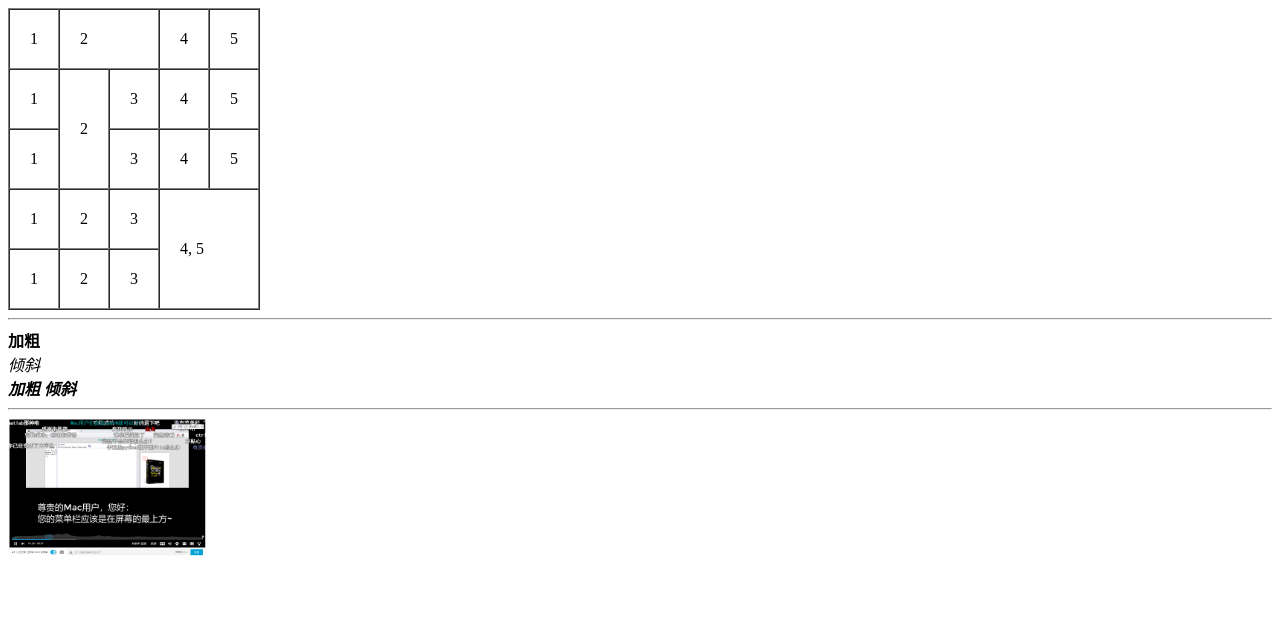
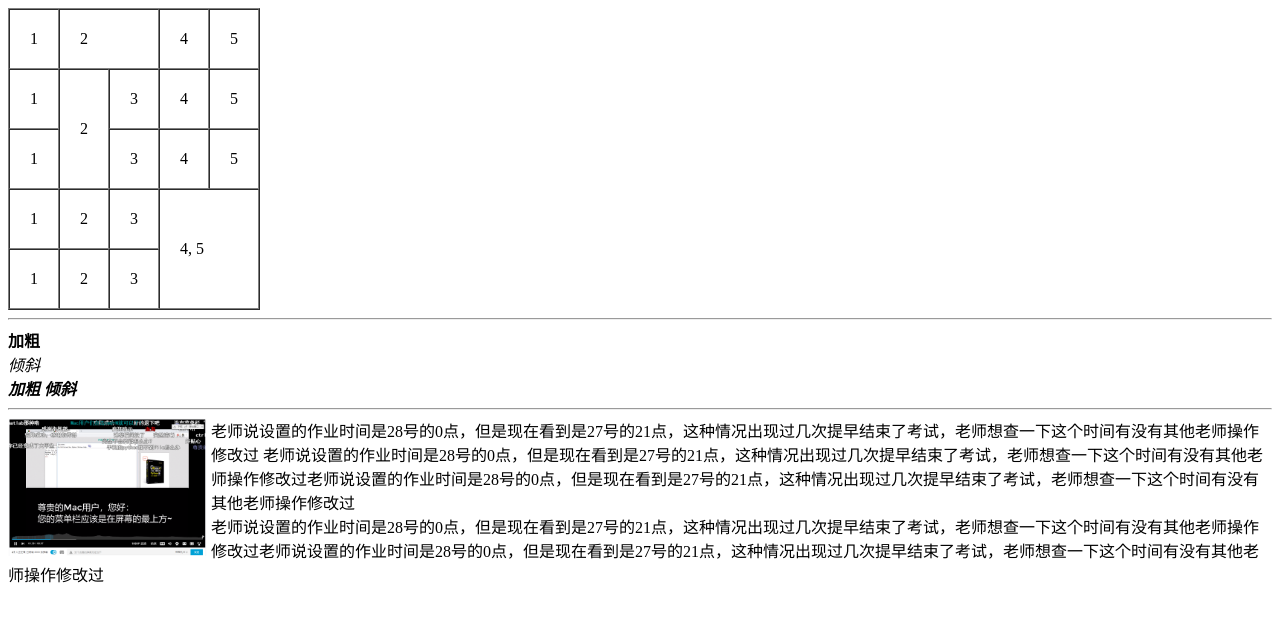
Before and after one commit to xyhnnx/egg-example-xyh, a website: page other/html-demo/index.html in a window 1280 px wide. Drawn offline with Linux system fonts and the light colour scheme.

Commit message:
get-something.html

```diff
--- a/other/html-demo/index.html
+++ b/other/html-demo/index.html
@@ -38,4 +38,25 @@
 <i><b>加粗 倾斜</b></i>
 <hr>
 
-<img width="200" src="./img/test.png" alt="">
+
+<style>
+    .img-text-box {
+
+    }
+    .clear-both {
+        clear: both;
+    }
+    .img-text-box:after {
+        content: '';
+        clear: both;
+    }
+</style>
+<div class="img-text-box">
+    <img width="200" style="" align="left" src="./img/test.png" alt="">
+    老师说设置的作业时间是28号的0点，但是现在看到是27号的21点，这种情况出现过几次提早结束了考试，老师想查一下这个时间有没有其他老师操作修改过
+    老师说设置的作业时间是28号的0点，但是现在看到是27号的21点，这种情况出现过几次提早结束了考试，老师想查一下这个时间有没有其他老师操作修改过老师说设置的作业时间是28号的0点，但是现在看到是27号的21点，这种情况出现过几次提早结束了考试，老师想查一下这个时间有没有其他老师操作修改过
+</div>
+<div>
+    老师说设置的作业时间是28号的0点，但是现在看到是27号的21点，这种情况出现过几次提早结束了考试，老师想查一下这个时间有没有其他老师操作修改过老师说设置的作业时间是28号的0点，但是现在看到是27号的21点，这种情况出现过几次提早结束了考试，老师想查一下这个时间有没有其他老师操作修改过
+
+</div>
```
Also changed, not shown: other/file-handle/get-something.html (+14 -3 lines), other/pdf-generate/pdf-test.js (+5 -3 lines), other/pdf-generate/print-demo.html (+2 -0 lines), other/file-handle/img/xtx.jpg.
